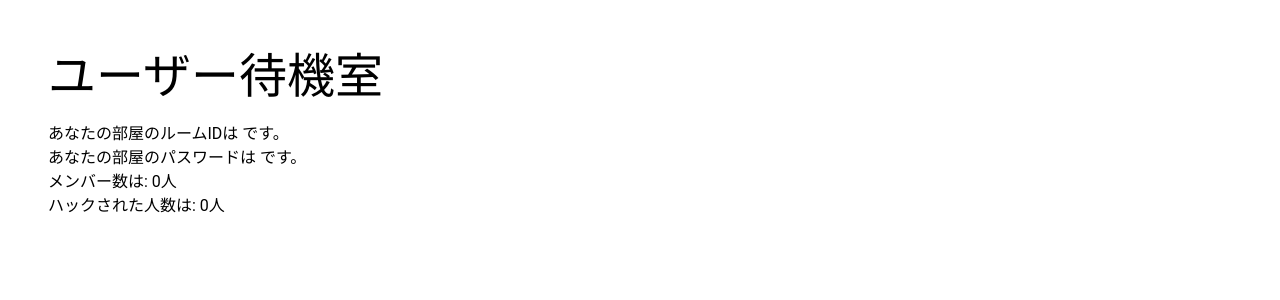
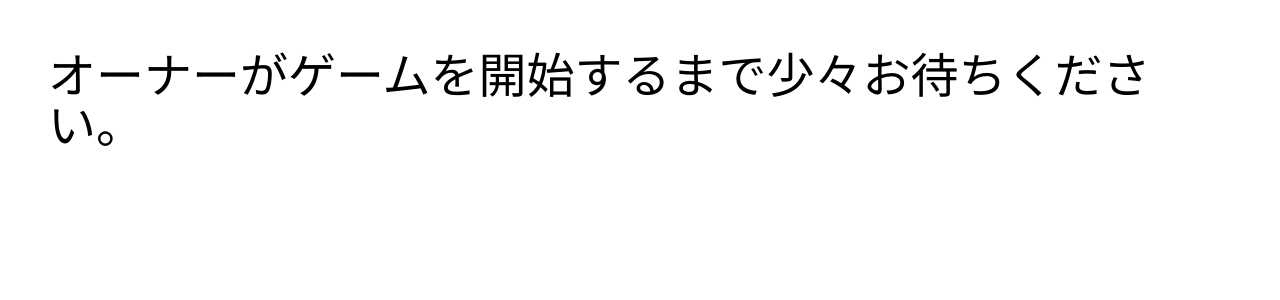
Before and after one commit to Naoki04/AI_wolf_game, a Vue app in the folder ai-wolf-front/: page /waiting_user/1 in a window 1280 px wide. Shown: the top 300 px of the page. Built offline with nearby package versions, Linux system fonts and the light colour scheme.

Commit message:
join_roomまで完了

```diff
--- a/ai-wolf-front/src/components/Login_user.vue
+++ b/ai-wolf-front/src/components/Login_user.vue
@@ -20,9 +20,9 @@ const onEnter_user = async () => {
     const data = {
       mode: 'join_room',
       data: {
-        User_input_room_id: Number(User_input_room_id.value),
-        User_input_password: User_input_password.value,
-        User_input_username: User_input_username.value,
+        "room_id": Number(User_input_room_id.value),
+        "password": User_input_password.value,
+        "user_name": User_input_username.value,
       },
     };
     console.log(data);
@@ -50,8 +50,8 @@ const onEnter_user = async () => {
 
 
   if (response.data['message'] === 'OK') {
-      router.push({ name: 'waiting_user', params: { roomID: User_input_room_id.value } });
-    }
+      router.push({ name: 'waiting_user', params: { roomID: User_input_room_id } });
+  }
 };
 </script>
 
--- a/ai-wolf-front/src/components/Waiting_owner.vue
+++ b/ai-wolf-front/src/components/Waiting_owner.vue
@@ -10,6 +10,9 @@ const n_hacked = inject("n_hacked");
 </script>
 
 <template>
+  <div class="mx-auto my-5 px-4">
+    <h1 class="text-h3 font-weight-medium">オーナー待機室</h1>
+  </div>
   <div class="mx-auto my-5 px-4">
     <div>
       <h1 class="text-h3 font-weight-medium"></h1>
--- a/ai-wolf-front/src/components/Waiting_user.vue
+++ b/ai-wolf-front/src/components/Waiting_user.vue
@@ -1,35 +1,10 @@
 <script setup>
-import { inject } from "vue";
 
-const roomID = inject("roomID");
-const password = inject("password");
-console.log("roomID: ", roomID.value);
-console.log("password: ", password.value);
-const n_mem = inject("n_mem");
-const n_hacked = inject("n_hacked");
 </script>
 
 <template>
   <div class="mx-auto my-5 px-4">
-    <h1 class="text-h3 font-weight-medium">ユーザー待機室</h1>
-  </div>
-  <div class="mx-auto my-5 px-4">
-    <div>
-      <h1 class="text-h3 font-weight-medium"></h1>
-      <p>あなたの部屋のルームIDは {{ roomID }}です。</p>
-    </div>
-    <div>
-      <h1 class="text-h3 font-weight-medium"></h1>
-      <p>あなたの部屋のパスワードは {{ password }}です。</p>
-    </div>
-    <div>
-      <h1 class="text-h3 font-weight-medium"></h1>
-      <p>メンバー数は: {{ n_mem }}人</p>
-    </div>
-    <div>
-      <h1 class="text-h3 font-weight-medium"></h1>
-      <p>ハックされた人数は: {{ n_hacked }}人</p>
-    </div>
+    <p class="text-h3 font-weight-medium">オーナーがゲームを開始するまで少々お待ちください。</p>
   </div>
 </template>
 
```
